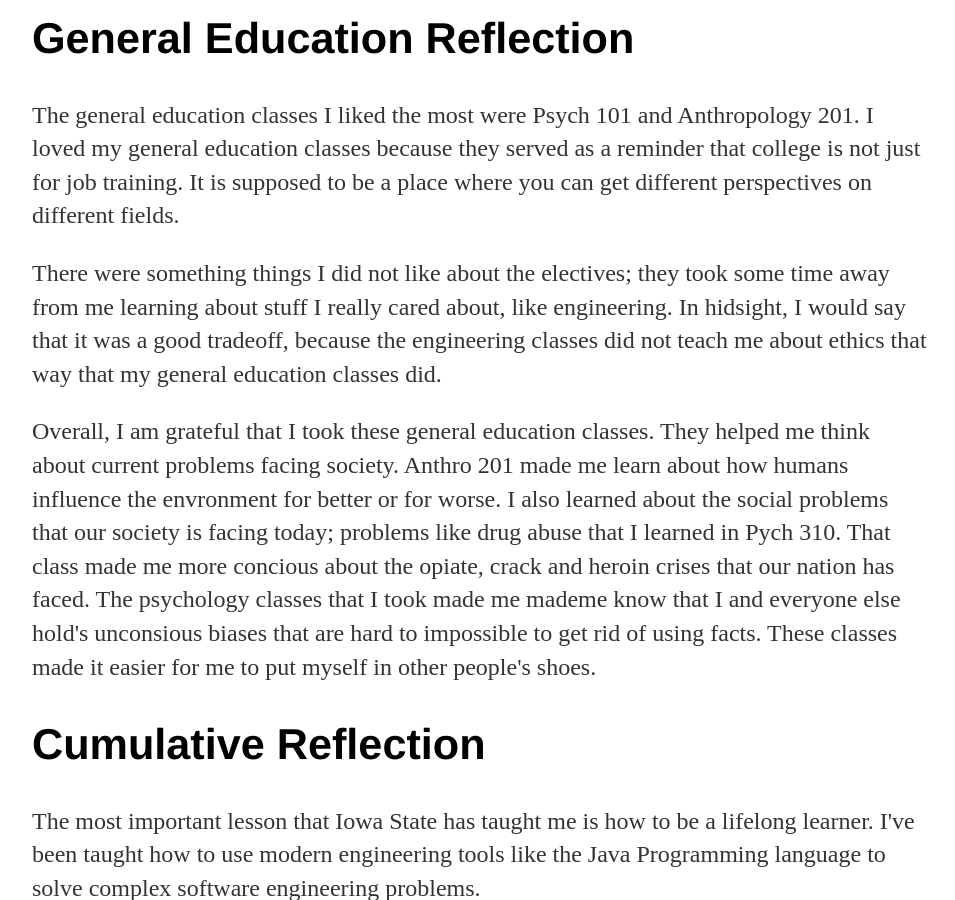
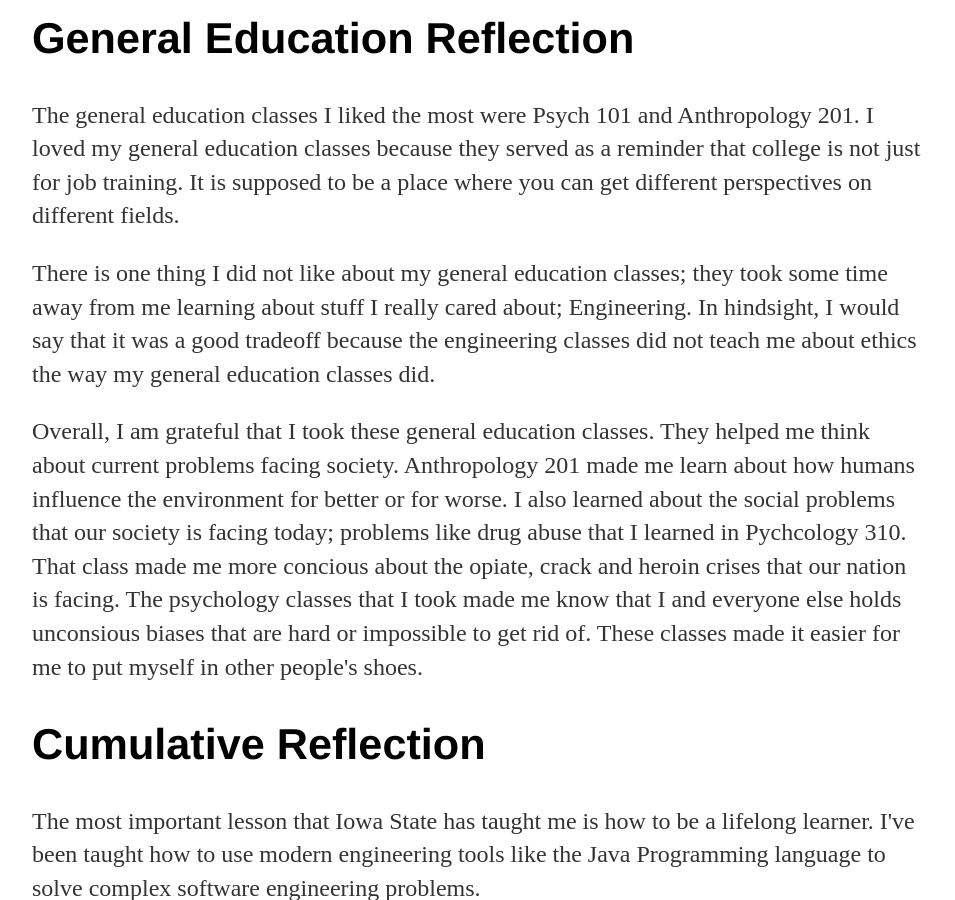
Before and after one commit to vtomole/vtomole.github.io, a Jekyll site: the page built from index.html, in a window 1280 px wide and 900 px high, scrolled down 5728 px. Shown: the whole window, without its empty margins (160-1115 px from the left). Built offline with Jekyll 4.4.1, drawn with Linux system fonts in a browser that asks for light colours.

Commit message:
spell check gen ed

```diff
--- a/index.html
+++ b/index.html
@@ -155,10 +155,10 @@ title: Homepage
 			  <p> The general education classes I liked the most were Psych 101 and Anthropology 201. I loved my general education classes because they served as a reminder that college is not just for job training. It is supposed to be a place where you can get different perspectives on different fields. </p>
 
 
-			  <p>There were something things I did not like about the electives; they took some time away from me learning about stuff I really cared about, like engineering. In hidsight, I would say that it was a good tradeoff, because the engineering classes did not teach me about ethics that way that my general education classes did.</p>
+			  <p>There is one thing I did not like about my general education classes; they took some time away from me learning about stuff I really cared about; Engineering. In hindsight, I would say that it was a good tradeoff because the engineering classes did not teach me about ethics the way my general education classes did.</p>
 
 
-			  <p>Overall, I am grateful that I took these general education classes. They helped me think about current problems facing society. Anthro 201 made me learn about how humans influence the envronment for better or for worse. I also learned about the social problems that our society is facing today; problems like drug abuse that I learned in Pych 310.  That class made me more concious about the opiate, crack and heroin crises that our nation has faced. The psychology classes that I took made me mademe know that I and everyone else hold's unconsious biases that are hard to impossible to get rid of using facts. These classes made it easier for me to put myself in other people's shoes.  </p>
+			  <p>Overall, I am grateful that I took these general education classes. They helped me think about current problems facing society. Anthropology 201 made me learn about how humans influence the environment for better or for worse. I also learned about the social problems that our society is facing today; problems like drug abuse that I learned in Pychcology 310.  That class made me more concious about the opiate, crack and heroin crises that our nation is facing. The psychology classes that I took made me know that I and everyone else holds unconsious biases that are hard or impossible to get rid of. These classes made it easier for me to put myself in other people's shoes.  </p>
 
 
 
```
